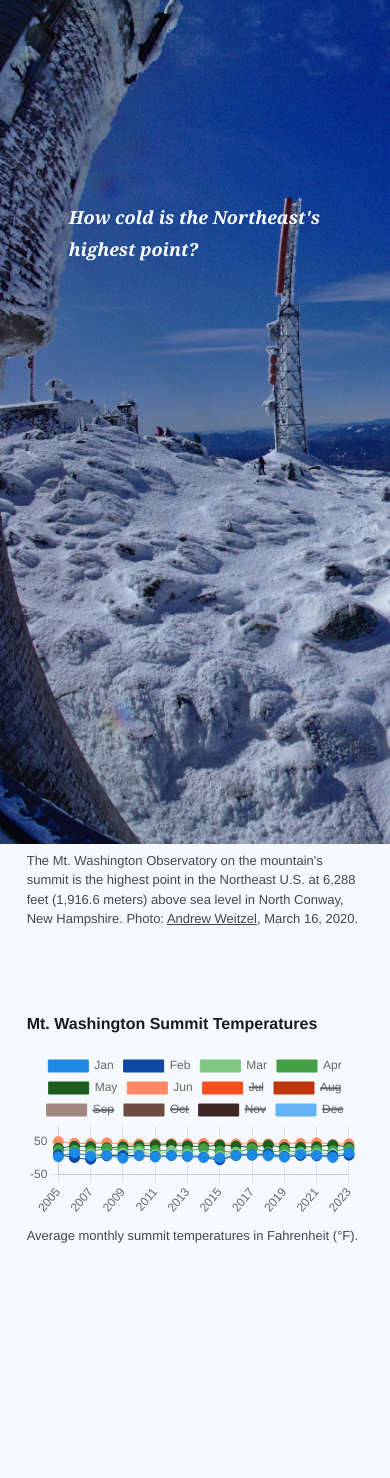
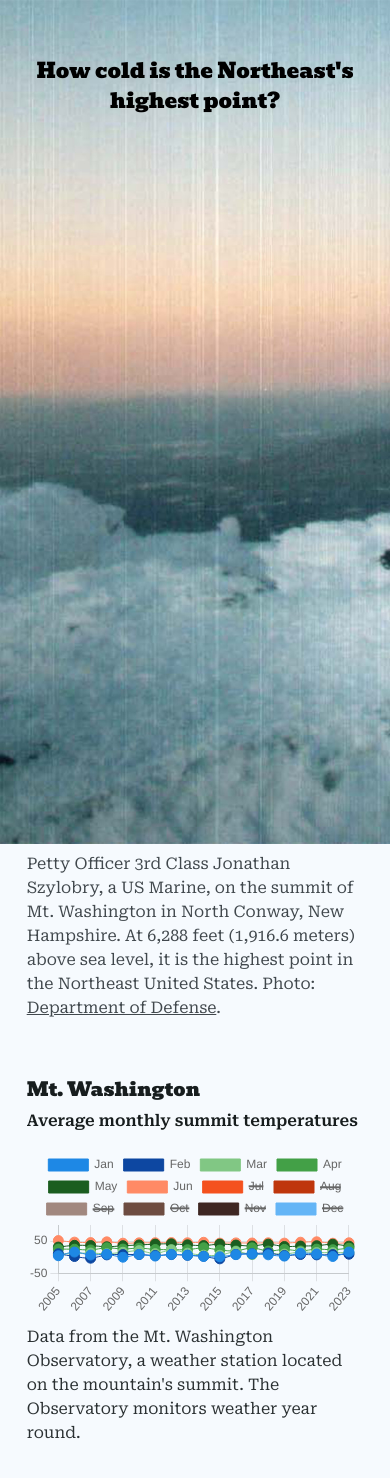
Before and after one commit to seankelliher/mt-washington-temps, a Vue app: page / in a window 390 px wide. Shown: the top 1478 px of the page. Before the commit the page ends 1326 px from the top, so only its background shows below. Built offline with nearby package versions, Linux system fonts and the light colour scheme.

Commit message:
Add Google fonts.

```diff
--- a/index.html
+++ b/index.html
@@ -7,6 +7,11 @@
         <link rel="icon" href="/favicon.ico" sizes="any"> <!-- 32×32 -->
         <link rel="apple-touch-icon" href="/apple-touch-icon.png"> <!-- 180×180 -->
         <meta name="viewport" content="width=device-width, initial-scale=1.0" />
+        <!-- Google fonts START -->
+        <link rel="preconnect" href="https://fonts.googleapis.com">
+        <link rel="preconnect" href="https://fonts.gstatic.com" crossorigin>
+        <link href="https://fonts.googleapis.com/css2?family=Bevan:ital@0;1&family=Roboto+Serif:ital,opsz,wght@0,8..144,100..900;1,8..144,100..900&display=swap" rel="stylesheet">
+        <!-- Google fonts STOP -->
         <title>Mt. Washington Temperature</title>
     </head>
     <body>
--- a/src/components/PanoImage.vue
+++ b/src/components/PanoImage.vue
@@ -4,10 +4,10 @@
 <template>
     <div class="pano">
         <div class="pano-headline">
-            <h1>How cold is the Northeast's highest point?</h1>
+            <h1 class="bevan-regular">How cold is the Northeast's highest point?</h1>
         </div>
 
-        <figure>
+        <figure class="pano-img">
             <!-- image added as background img -->
             <figcaption hidden>Summit of Mount Washington covered in snow and ice.</figcaption>
         </figure>
--- a/src/components/TempsChart.vue
+++ b/src/components/TempsChart.vue
@@ -211,14 +211,15 @@ onMounted(()=> {
 </script>
 
 <template>
-    <div class="pano-caption">The Mt. Washington Observatory on the mountain's summit is the highest point in the Northeast U.S. at 6,288 feet (1,916.6 meters) above sea level in North Conway, New Hampshire. Photo: <a href="https://commons.wikimedia.org/wiki/File:View_from_the_top_of_Mt._Washington_(49675348518).jpg" target="_blank">Andrew Weitzel</a>, March 16, 2020.</div>
+    <div class="pano-caption roboto-serif four">Petty Officer 3rd Class Jonathan Szylobry, a US Marine, on the summit of Mt. Washington in North Conway, New Hampshire. At 6,288 feet (1,916.6 meters) above sea level, it is the highest point in the Northeast United States. Photo: <a href="https://commons.wikimedia.org/wiki/File:USMC-080103-M-0000M-01.jpg" target="_blank">Department of Defense</a>.</div>
 
     <div class="chart">
         <div class="chart-title">
-            <h2>Mt. Washington Summit Temperatures</h2>
+            <h2 class="bevan-regular">Mt. Washington</h2>
+            <h3 class="roboto-serif six">Average monthly summit temperatures</h3>
         </div>
         <canvas id="monthly-temps-chart"></canvas>
-        <div class="chart-caption">Average monthly summit temperatures in Fahrenheit (&deg;F).</div>
+        <div class="chart-caption roboto-serif four">Data from the Mt. Washington Observatory, a weather station located on the mountain's summit. The Observatory monitors weather year round.</div>
     </div>
 </template>
 
--- a/src/style.css
+++ b/src/style.css
@@ -35,10 +35,10 @@ img {
     position: relative;
 }
 
-figure {
+.pano-img {
     width: 100vw;
     height: 100vh;
-    background-image: url("/mount-washington-summit-andrew-weitzel.jpg");
+    background-image: url("/mount-washington-summit-dept-defense.jpg");
     background-size: cover;
     position: absolute;
     left: 50%;
@@ -47,46 +47,20 @@ figure {
 }
 
 .pano-headline {
-    margin: 0;
-    padding: 0;
+    width: 90%;
+    padding: 0 5%;
     position: absolute;
-    right: 5%;
-    top: 25%;
+    top: 5vh;
     flex: initial;
-    transform: translate(-5%, -25%);
+    text-align: center;
     z-index: 1;
-}
-
-@media (min-width: 300px) and (max-width: 699px) {
-    .pano-headline {
-        width: 75%;
-    }
-}
-
-@media (min-width: 700px) and (max-width: 799px) {
-    .pano-headline {
-        width: 55%;
-    }
-}
-
-@media (min-width: 800px) and (max-width: 999px) {
-    .pano-headline {
-        width: 45%;
-    }
-}
-
-@media (min-width: 1000px) {
-    .pano-headline {
-        width: 50%;
-    }
 }
 
 .pano-caption {
     width: 90%;
     padding: 0.5em 5%;
-    font-family: "Helvetica Neue", Helvetica, Arial, sans-serif;
+    font-size: 1em; /* 16px */
     line-height: 1.5;
-    font-weight: 400;
     color: #41484d;
     flex: initial;
 }
@@ -102,7 +76,7 @@ figure {
 
 .chart {
     width: 90%;
-    margin: 2em 0;
+    margin: 0;
     padding: 2em 5%;
     flex: initial;
     display: flex;
@@ -128,63 +102,46 @@ canvas {
 .chart-caption {
     width: 100%;
     padding: 0.5em 0;
-    font-family: "Helvetica Neue", Helvetica, Arial, sans-serif;
-    line-height: 1.8;
-    font-weight: 400;
-    color: #41484d;
+    font-size: 1em; /* 16px */
+    line-height: 1.5;
+    color: #2b3133; /* N-20 */
     flex: initial;
 }
 
 /* Font styles and their media queries */
 h1 {
-    font-family: Georgia, serif;
-    line-height: 1.8;
-    font-weight: 600;
-    font-style: italic;
-    color: #fff;
+    line-height: 1.4;
+    color: #000;
 }
 
 h2 {
-    font-family: "Helvetica Neue", Helvetica, Arial, sans-serif;
     line-height: 1.5;
-    font-weight: 600;
-    color: #171c1f;
+    color: #171d1e; /* N-10 */
+    margin-bottom: 0.25em;
+}
+
+h3 {
+    line-height: 1.5;
+    color: #171d1e; /* N-10 */
+    margin-top: 0;
 }
 
 /* Media queries for fonts */
 @media (min-width: 300px) and (max-width: 399px) {
-    .pano-caption, .chart-caption {
-        font-size: 0.8125em; /* 13px */
-    }
-
     h1 {
-        font-size: 1.125em; /* 18 px */
+        font-size: 1.3125em; /* 21px */
     }
 
     h2 {
+        font-size: 1.1875em; /* 19px */
+    }
+
+    h3 {
         font-size: 1em; /* 16px */
     }
 }
 
 @media (min-width: 400px) and (max-width: 499px) {
-    .pano-caption, .chart-caption {
-        font-size: 0.875em; /* 14px */
-    }
-
-    h1 {
-        font-size: 1.25em; /* 20px */
-    }
-
-    h2 {
-        font-size: 1.125em; /* 18 px */
-    }
-}
-
-@media (min-width: 500px) and (max-width: 599px) {
-    .pano-caption, .chart-caption {
-        font-size: 0.9375em; /* 15px */
-    }
-
     h1 {
         font-size: 1.375em; /* 22px */
     }
@@ -192,13 +149,27 @@ h2 {
     h2 {
         font-size: 1.25em; /* 20px */
     }
+
+    h3 {
+        font-size: 1.0625em; /* 17px */
+    }
+}
+
+@media (min-width: 500px) and (max-width: 599px) {
+    h1 {
+        font-size: 1.4375em; /* 23px */
+    }
+
+    h2 {
+        font-size: 1.3125em; /* 21px */
+    }
+
+    h3 {
+        font-size: 1.125em; /* 18 px */
+    }
 }
 
 @media (min-width: 600px) {
-    .pano-caption, .chart-caption {
-        font-size: 1em; /* 16px */
-    }
-
     h1 {
         font-size: 1.5em; /* 24px */
     }
@@ -206,4 +177,41 @@ h2 {
     h2 {
         font-size: 1.375em; /* 22px */
     }
+
+    h3 {
+        font-size: 1.1875em; /* 19px */
+    }
 }
+
+/* GOOGLE Fonts: Font-family bevan-regular */
+.bevan-regular {
+  font-family: Bevan, serif;
+  font-weight: 400;
+  font-style: normal;
+}
+
+/* Currently not used */
+.bevan-regular-italic {
+  font-family: Bevan, serif;
+  font-weight: 400;
+  font-style: italic;
+}
+
+/* GOOGLE Fonts: Font-family roboto-serif, variable weight font, 100 to 900 */
+.roboto-serif {
+  font-family: "Roboto Serif", serif;
+  font-optical-sizing: auto;
+  font-style: normal;
+  font-variation-settings:
+    "wdth" 100,
+    "GRAD" 0;
+}
+
+/* Font-weight */
+.four {
+    font-weight:  400;
+}
+
+.six {
+    font-weight:  600;
+}
```
